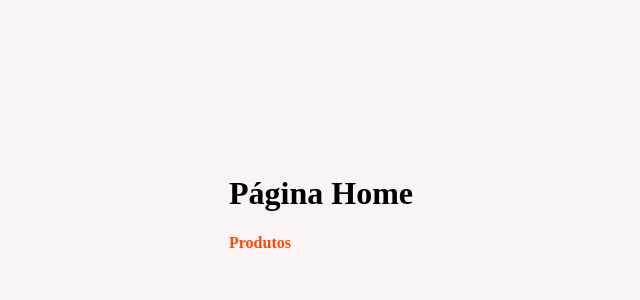
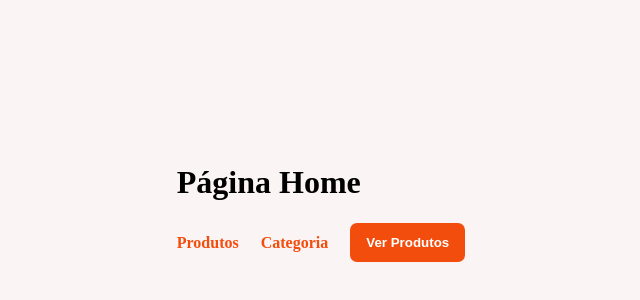
Before and after one commit to ThiagoSCarv/react-router, a React (Vite) app: page / in a window 1280 px wide. Shown: the part 198-498 px from the top of the page, without its empty margins (319-959 px from the left). Built offline with nearby package versions, Linux system fonts and the light colour scheme.

Commit message:
use navigate

```diff
--- a/src/main.css
+++ b/src/main.css
@@ -40,3 +40,24 @@ a:hover,
 button:hover {
 	filter: brightness(0.7);
 }
+
+span {
+	color: #3d3d3d;
+	font-weight: 600;
+	font-size: 14px;
+}
+
+strong {
+	color: #f24d0d;
+	text-transform: uppercase;
+}
+
+button {
+	background-color: #f24d0d;
+	padding: 12px 16px;
+	border-radius: 7px;
+	border: none;
+	color: #ffffff;
+
+	cursor: pointer;
+}
--- a/src/pages/Home.tsx
+++ b/src/pages/Home.tsx
@@ -1,9 +1,21 @@
+import { useNavigate } from "react-router";
+
 export function Home() {
+	const navigate = useNavigate();
+
+	function productsOpen() {
+		navigate("/products");
+	}
+
 	return (
 		<div>
 			<h1>Página Home</h1>
 			<nav>
 				<a href="/products">Produtos</a>
+				<a href="/products?category=tvs">Categoria</a>
+				<button type="button" onClick={productsOpen}>
+					Ver Produtos
+				</button>
 			</nav>
 		</div>
 	);
--- a/src/pages/Products.tsx
+++ b/src/pages/Products.tsx
@@ -1,9 +1,20 @@
+import { useSearchParams } from "react-router";
+
 export function Products() {
+	const [searchParams] = useSearchParams();
+	const category = searchParams.get("category");
+
 	return (
 		<div>
 			<a href="/">Voltar</a>
 
 			<h1>Produtos</h1>
+
+			{category && (
+				<span>
+					Categoria <strong>{category}</strong>
+				</span>
+			)}
 		</div>
 	);
 }
```
